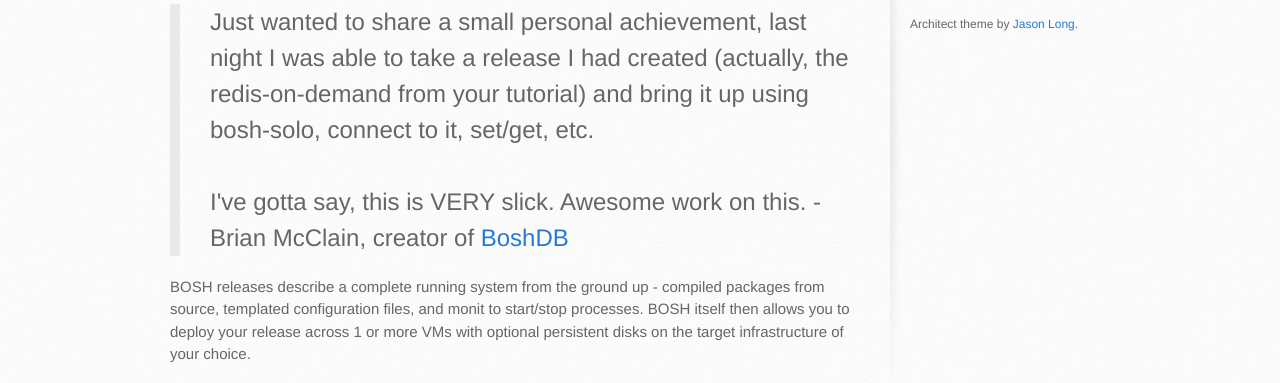
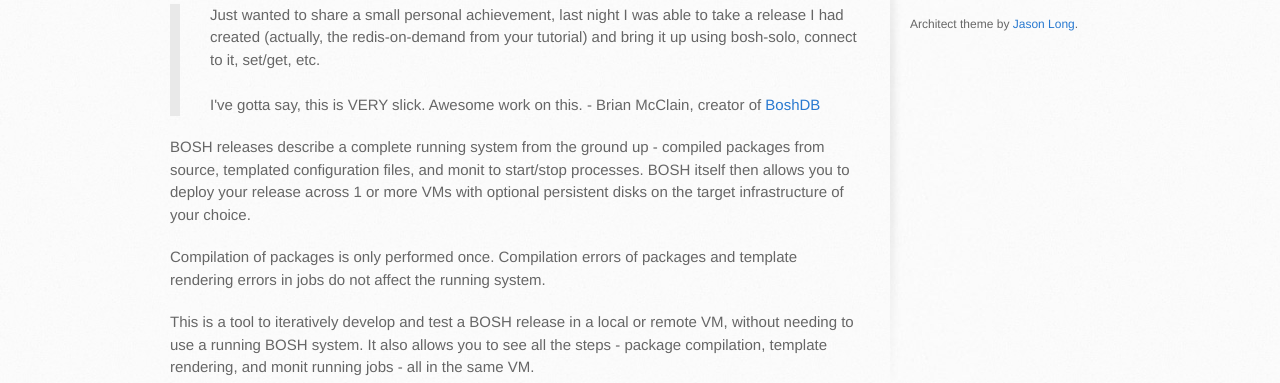
Before and after one commit to cloudfoundry-community-attic/bosh-solo, a plain HTML site: page index.html in a window 1280 px wide. Shown: the part 390-773 px from the top of the page. Drawn offline with Linux system fonts and the light colour scheme.

Commit message:
blockquote is normal font size

```diff
--- a/stylesheets/stylesheet.css
+++ b/stylesheets/stylesheet.css
@@ -319,7 +319,7 @@ p a {
 }
 
 blockquote {
-  font-size: 1.6em;
+  font-size: 1em;
   border-left: 10px solid #e9e9e9;
   margin-bottom: 20px;
   padding: 0 0 0 30px;
```
